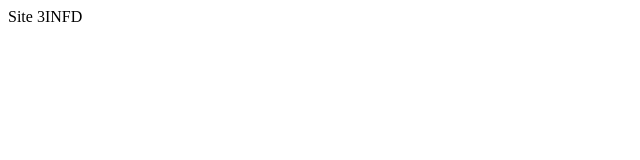
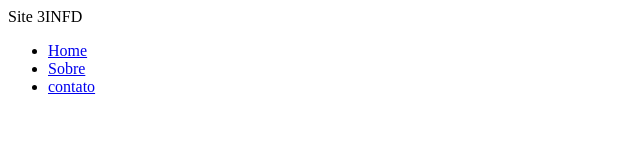
Before and after one commit to prof-matioli/site3infd, a plain HTML site: page index.html in a window 1280 px wide. Shown: the whole page, without its empty margins (0-640 px from the left). Drawn offline with Linux system fonts and the light colour scheme.

Commit message:
Criado menu

```diff
--- a/index.html
+++ b/index.html
@@ -5,5 +5,10 @@
 </head>
 <body>
 	Site 3INFD
+	<ul>
+		<li><a href="home.html">Home</a></li>
+		<li><a href="sobre.html">Sobre</a></li>
+		<li><a href="contato.html">contato</a></li>
+	</ul>
 </body>
 </html>
```
